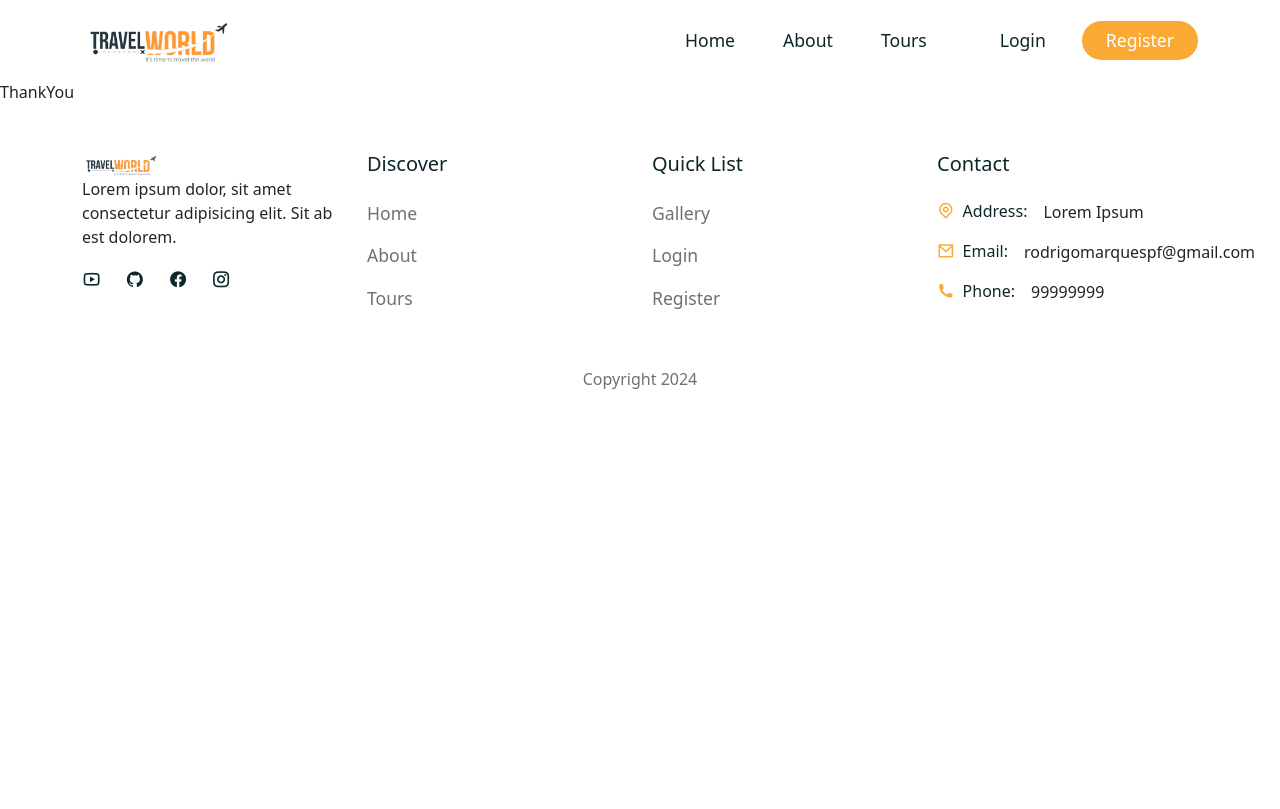
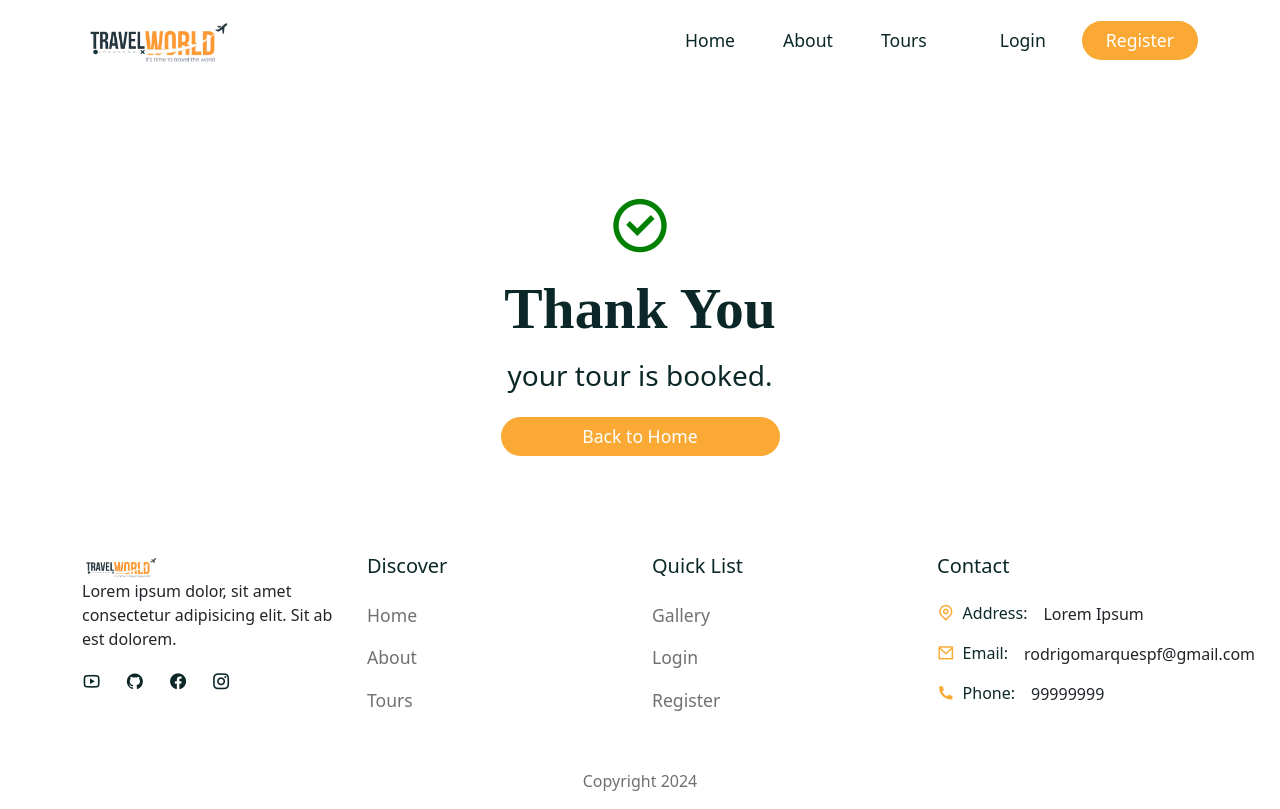
Before and after one commit to RodrigoMarquesPF/TourShop-MongoDB, a React (Create React App) app in the folder tour-management/frontend/: page /thank-you in a window 1280 px wide. Built offline with nearby package versions, Linux system fonts and the light colour scheme; a web font is replaced by a local one.

Commit message:
page thank-you

```diff
--- a/tour-management/frontend/src/pages/ThankYou.jsx
+++ b/tour-management/frontend/src/pages/ThankYou.jsx
@@ -1,10 +1,27 @@
 
 
 import React from 'react'
+import { Container, Row, Col, Button } from 'reactstrap';
+import { Link } from 'react-router-dom';
+import '../styles/thank-you.css'
 
 const ThankYou = () => {
-  return  <div>ThankYou</div>
+  return  <section>
+    <Container>
+        <Row>
+            <Col lg="12" className="pt-5 text-center">
+                <div className="thank__you">
+                <span><i class="ri-checkbox-circle-line"></i></span>
+                <h1 className="mb-3 fw-semibold">Thank You</h1>
+                <h3 className="mb-4">your tour is booked.</h3>
 
-}
+                <Button className="btn primary__btn w-25"><Link to='/home'>Back to Home</Link></Button>
+                </div>
+            </Col>
+        </Row>
+    </Container>
+  </section>
+
+};
 
 export default ThankYou
--- a/tour-management/frontend/src/pages/ToursDetails.jsx
+++ b/tour-management/frontend/src/pages/ToursDetails.jsx
@@ -6,6 +6,7 @@
 import calculateAvgRating from './../utils/avgRating';
 import avatar from "../assets/images/avatar.jpg";
 import Booking from "../components/Booking/Booking";
+import Newsletter from "../shared/Newslletter"
 
 const ToursDetails = () => {
 
@@ -141,6 +142,7 @@
         </Row>
       </Container>
     </section>
+    <Newsletter/>
   </>
 
 };
--- /dev/null
+++ b/tour-management/frontend/src/styles/thank-you.css
@@ -0,0 +1,12 @@
+
+
+.thank__you span i{
+    font-size: 4rem;
+    color: green;
+}
+
+
+.thank__you h1{
+    font-size: 3.6rem;
+    font-family: var(--subtitle-font-name);
+}
```
